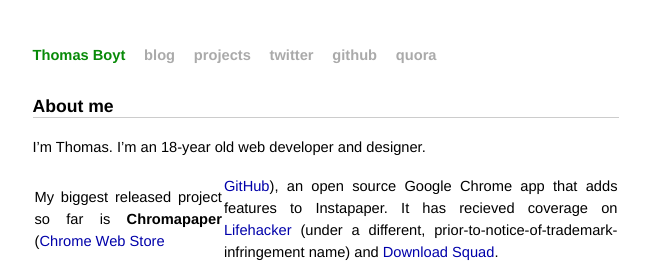
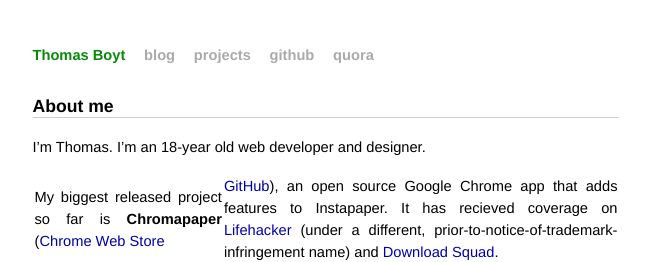
Before and after one commit to thomasboyt/thomasboyt.github.com, a Jekyll site: the page built from index.md, in a window 1280 px wide. Shown: the top 262 px of the page, without its empty margins (314-964 px from the left). Built offline with Jekyll 4.4.1, drawn with Linux system fonts in a browser that asks for light colours; nearby versions of some CDN libraries; library files that are not in the unit come from our copies.

Commit message:
removed twitter link

```diff
--- a/_layouts/default.html
+++ b/_layouts/default.html
@@ -22,7 +22,6 @@
 				<a href="/">Thomas Boyt</a>
 				<a class="extra" href="/blog.html">blog</a>
 				<a class="extra" href="/projects.html">projects</a>
-				<a class="extra" href="http://twitter.com/thomasaboyt">twitter</a>
 				<a class="extra" href="https://github.com/thomasboyt/">github</a>
 				<a class="extra" href="http://www.quora.com/Thomas-Boyt">quora</a>
 			</div>
```
